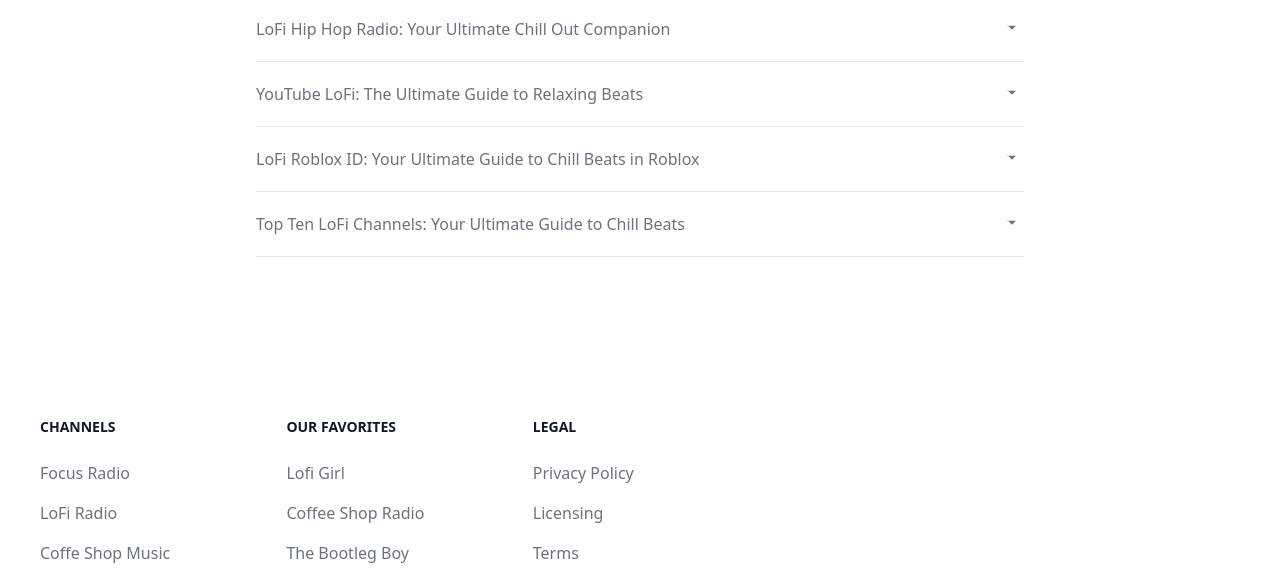
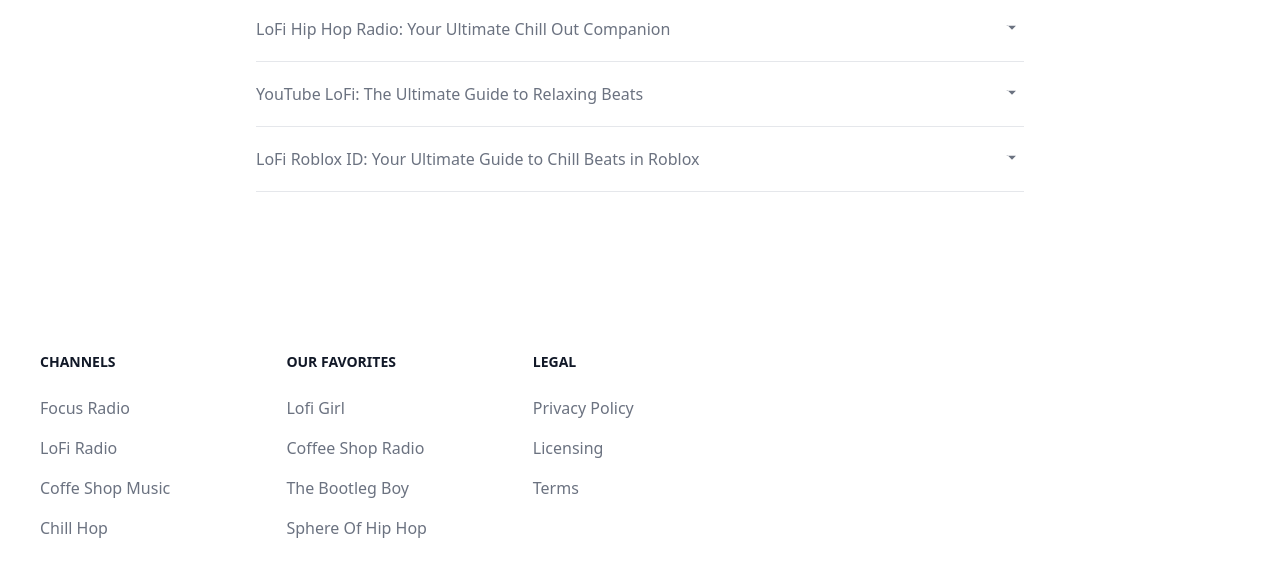
Before and after one commit to andyhinchliffe/lofihiphop, a website: page index.html in a window 1280 px wide. Shown: the part 3073-3651 px from the top of the page. Drawn offline with nearby package versions, Linux system fonts and the light colour scheme.

Commit message:
trial post

```diff
--- a/index.html
+++ b/index.html
@@ -628,7 +628,7 @@ So next time you need a break from the noise and chaos, tune into some LoFi beat
 </div>
 
 
-<h3 id="accordion-flush-heading-11">
+<!-- <h3 id="accordion-flush-heading-11">
     <button type="button" class="flex items-center justify-between w-full py-5 font-medium text-left text-gray-500 border-b border-gray-200 dark:border-gray-700 dark:text-gray-400" data-accordion-target="#accordion-flush-body-11" aria-expanded="false" aria-controls="accordion-flush-body-11">
         <span>Top Ten LoFi Channels: Your Ultimate Guide to Chill Beats</span>
         <svg data-accordion-icon="" class="w-6 h-6 shrink-0" fill="currentColor" viewBox="0 0 20 20" xmlns="http://www.w3.org/2000/svg"><path fill-rule="evenodd" d="M5.293 7.293a1 1 0 011.414 0L10 10.586l3.293-3.293a1 1 111.414 1.414l-4 4a1 1 0 01-1.414 0l-4-4a1 1 0 010-1.414z" clip-rule="evenodd"></path></svg>
@@ -684,7 +684,7 @@ So next time you need a break from the noise and chaos, tune into some LoFi beat
 
             LoFi music has become a beloved genre for many, providing the perfect background soundtrack for a variety of activities. Whether you’re studying, working, or just looking to relax, these top ten LoFi channels offer a diverse selection of soothing beats that are sure to enhance your listening experience. Explore these channels, immerse yourself in the relaxing rhythms, and let the music help you find your perfect state of calm. <a href="#" class="text-purple-600 dark:text-purple-500 hover:underline">installation guide</a>. The process involves installing Tailwind CSS and then adding the Landwind components to your project.</p>
     </div>
-</div>
+</div> -->
 <!--
 --------------
 <h3 id="accordion-flush-heading-12">
```
